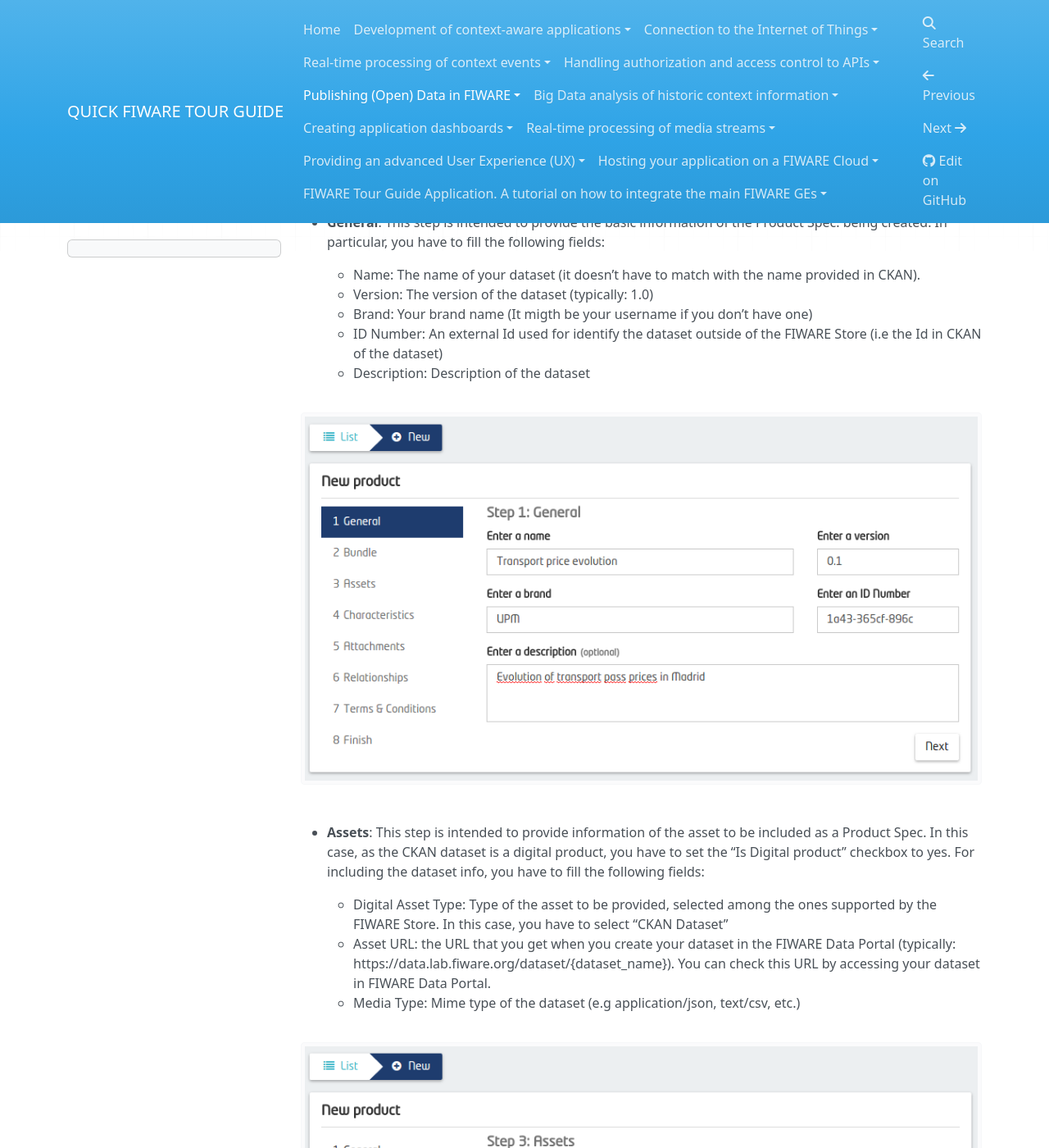
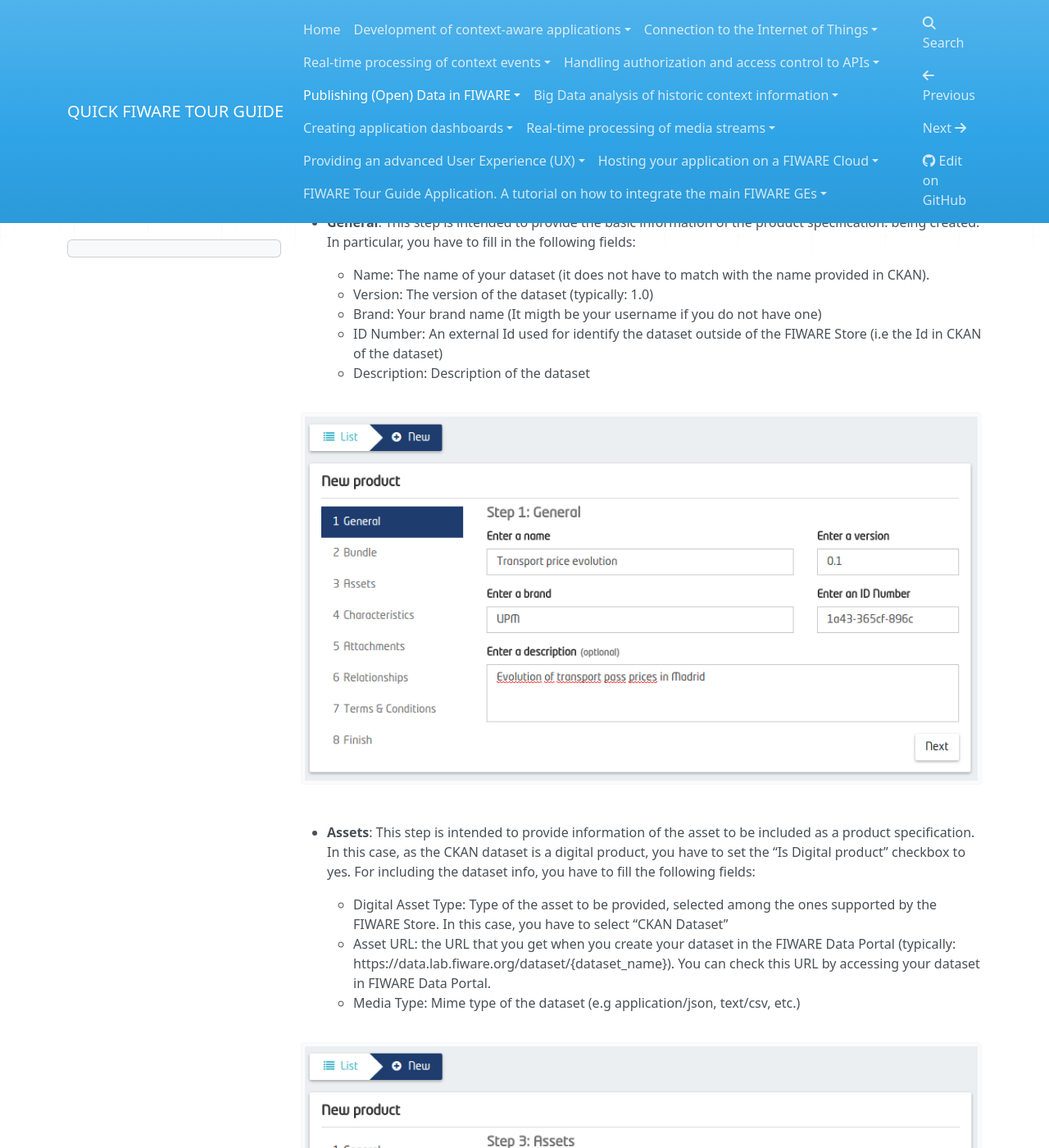
Before and after one commit to FIWARE-Ops/docs.TourGuide, an MkDocs documentation site: the page built from doc/publishing-open-data-in-fiware/how-to-offer-datasets-including-context-information-through-the-wstore/offering-datasets-through-the-wstore-interface.md, in a window 1280 px wide and 1400 px high, scrolled down 1421 px. Shown: the whole window at 82% size. Built offline with MkDocs 1.6.1, drawn with Linux system fonts in a browser that asks for light colours; nearby versions of some CDN libraries; comment, search, counter and statistics services are not loaded; old or Windows-style settings are respelled for this version of MkDocs; some of the changed text lies outside the part shown.

Commit message:
Fix some typos in Publishing Open Data section

```diff
--- a/doc/publishing-open-data-in-fiware/how-to-offer-datasets-including-context-information-through-the-wstore/offering-datasets-through-the-wstore-interface.md
+++ b/doc/publishing-open-data-in-fiware/how-to-offer-datasets-including-context-information-through-the-wstore/offering-datasets-through-the-wstore-interface.md
@@ -35,13 +35,13 @@ are described, for more details have a look at the user guide in
 [here](http://business-api-ecosystem.readthedocs.io/en/latest/user-programmer-guide.html)):
 
 * **General**: This step is intended to provide the basic information of
-  the Product Spec. being created. In particular, you have to fill the
+  the product specification. being created. In particular, you have to fill in the
   following fields:
 
-    -   Name: The name of your dataset (it doesn’t have to match with the name
+    -   Name: The name of your dataset (it does not have to match with the name
         provided in CKAN).
     -   Version: The version of the dataset (typically: 1.0)
-    -   Brand: Your brand name (It migth be your username if you don’t have one)
+    -   Brand: Your brand name (It migth be your username if you do not have one)
     -   ID Number: An external Id used for identify the dataset outside
         of the FIWARE Store (i.e the Id in CKAN of the dataset)
     -   Description: Description of the dataset
@@ -50,7 +50,7 @@ are described, for more details have a look at the user guide in
 Interface2](../images/Offering-Datasets-Through-the-WStore-Interface2.png)](../images/Offering-Datasets-Through-the-WStore-Interface2.png)
 
 * **Assets**: This step is intended to provide information of the asset
-  to be included as a Product Spec. In this case, as the CKAN dataset is
+  to be included as a product specification. In this case, as the CKAN dataset is
   a digital product, you have to set the  “Is Digital product” checkbox
   to yes. For including the dataset info, you have to fill the following
   fields:
@@ -69,8 +69,8 @@ Interface2](../images/Offering-Datasets-Through-the-WStore-Interface2.png)](../i
 Interface3](../images/Offering-Datasets-Through-the-WStore-Interface3.png)](../images/Offering-Datasets-Through-the-WStore-Interface3.png)
 
 * **Attachments**: This step is intended to provide the picture to be shown
-  in the Store portal regarding the Product Spec. To provide the picture
-  fill the following fields:
+  in the Store portal regarding the product specification. To provide the picture
+  fill in the following fields:
 
     -   How to provide: Whether you want to provide a URL of the picture
         or upload it directly to the platform
@@ -124,7 +124,7 @@ Interface7](../images/Offering-Datasets-Through-the-WStore-Interface7.png)](../i
 
 * **Product Spec**: This step is intended to specify the Product Spec to
   be included in the Product Offering. In this step you have to select
-  the dataset Product Spec you created previously.
+  the dataset product specification you created previously.
 
 [![Offering Datasets Through the FIWARE Store
 Interface8](../images/Offering-Datasets-Through-the-WStore-Interface8.png)](../images/Offering-Datasets-Through-the-WStore-Interface8.png)
```
Also changed, not shown: other parts of doc/publishing-open-data-in-fiware/how-to-offer-datasets-including-context-information-through-the-wstore/offering-datasets-through-the-wstore-interface.md (+1 -1 lines), doc/publishing-open-data-in-fiware/how-to-offer-datasets-including-context-information-through-the-wstore/acquiring-datasets-offered-in-the-wstore.md (+3 -3 lines), doc/publishing-open-data-in-fiware/how-to-offer-datasets-including-context-information-through-the-wstore/introduction.md (+1 -1 lines), doc/publishing-open-data-in-fiware/introduction.md (+1 -1 lines).
